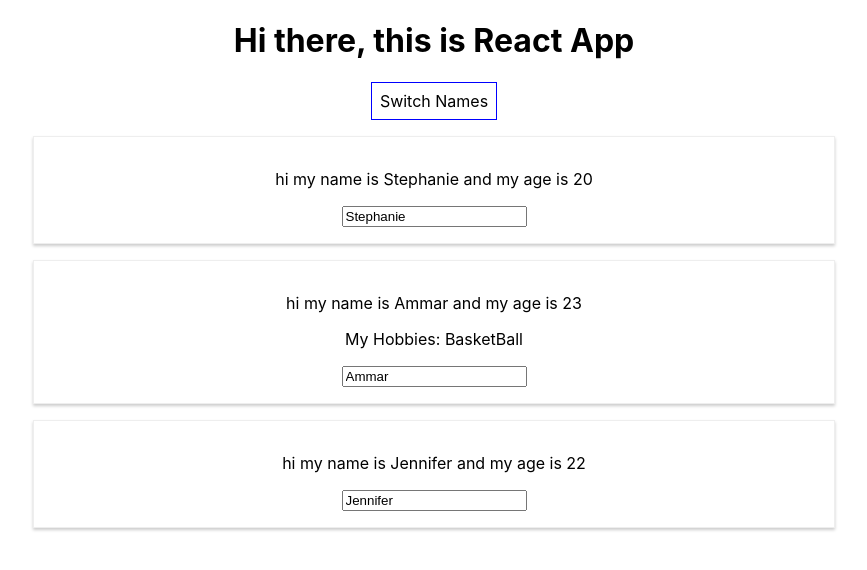
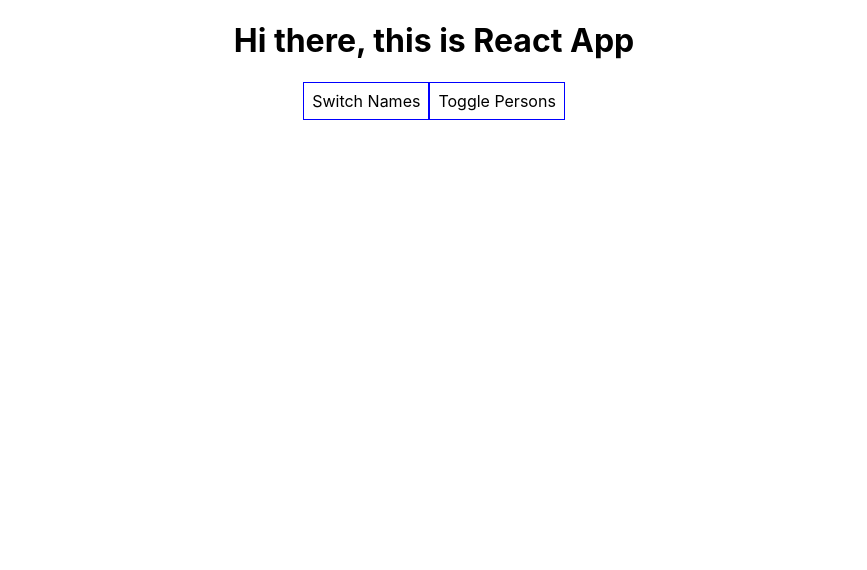
Before and after one commit to amir-sulehria/React, a React (Create React App) app in the folder basic-features/: page / in a window 1280 px wide. Shown: the top 570 px of the page, without its empty margins (206-1073 px from the left). Built offline with nearby package versions, Linux system fonts and the light colour scheme.

Commit message:
lists-conditions-lec

```diff
--- a/basic-features/src/App.js
+++ b/basic-features/src/App.js
@@ -1,4 +1,4 @@
-import React, {Component} from 'react';
+import React, { Component } from 'react';
 import './App.css';
 import Person from './Person/Person';
 
@@ -71,39 +71,96 @@ there is another method of passing arg using arrow function returning function c
 more often
 */
 
+/*2.1
+we can use conditions to show content conditionally, in example below we can show/hide persons, lets do this by wrapping content that we want
+to toggle inside div, also declare a property inside state on whose basis we'll toggle, as we know jsx is actually js so we can use js inside
+jsx using {} and then ternary operator, since ternary expression is not good choice there is another solution, undo everything done for ternary
+expression, since everything is js and we r return some jsx at end, there is one important thing to keep in mind, when react re renders,
+or decide to update the screen it execute render method and everything in block. so we'll take advantage of this behaviour an declare a
+variable where we'll decide should we store jsx in it or not.
+*/
+
+/*2.2
+in angular we use ngFor but here as we know everything is js so we'll handle list with js, let's apply list on person below, now to convert to
+array of js which is not valid jsx use map function which map on every single element of array, so we need to return something that
+can be represted using jsx so use return <Person/>. now we can apply click handler e.g. deleteNameHandler used below, but that approach has
+flaw in it, the flaw is that object and arrays are refernce type in js so if u write const persons = this.state.persons; then u r actually
+getting refernce to original array managed by react using state, good practice is to instead create a copy and then mutate it, for this use
+slice or spread operator
+*/
+
+/*2.3
+now lets take care of error we're getting since using list i.e. key prop. key prop s an important property that we should add when
+rendering some data, it's a default property react expect to find no matter on custom or non-custom components which u render through a list.
+this key property help react update list efficiently, the current approach of using indexes works, but behind scenes react has to find out
+what it actually need to adjust in overall dom by comparing with virtual dom what we'll render now to previous render. it will re render whole
+list that's very in-efficient. key property allow react to keep track of elements, it can then used to compare b/w different elements to find
+out which element change and which did'nt, so it re render only changed element not the whole list. key should be unique below is
+what we're doing before using key as refernce
+        {this.state.persons.map((person, index) => {
+          return <Person
+           name = {person.name}
+           age = {person.age}
+           click = {this.deleteNameHandler.bind(this, index)}
+           />
+        })}
+now give person property of id(unique) that'll be used as key
+since now we've id we can change name to only specific element in name change handler, use findindex to get element to alter
+*/
+
 class App extends Component {
 
   state = {
-    persons : [
-      {name: 'Stephanie', age: 20},
-      {name: 'Ammar', age: 23},
-      {name: 'Jennifer', age: 22}
-    ]
+    persons: [
+      {id: "p-001", name: 'Stephanie', age: 20 },
+      {id: "p-002", name: 'Ammar', age: 23 },
+      {id: "p-003", name: 'Jennifer', age: 22 }
+    ],
+    personToggle: false
   }
 
-  switchNameHandler = (newName)=>{
+  switchNameHandler = (newName) => {
 
     //DON'T DO THIS => this.state.persons[0].name = 'Akbar';
     this.setState({
-      persons : [
-        {name: 'Stephanie', age: 23},
-        {name: newName, age: 43},
-        {name: 'Jennifer', age: 21}
+      persons: [
+        { name: 'Stephanie', age: 23 },
+        { name: newName, age: 43 },
+        { name: 'Jennifer', age: 21 }
       ]
     });
   }
 
-  nameChangeHandler = (event)=>{
-    this.setState({
-      persons : [
-        {name: 'Stephanie', age: 23},
-        {name: 'Jennifer', age: 21},
-        {name: event.target.value, age: 43}
-      ]
+  nameChangeHandler = (event, id) => {
+
+    const personIndex = this.state.persons.findIndex(p => {
+      return p.id === id;
     });
+
+    const person = {
+      ...this.state.persons[personIndex]
+    };
+
+    person.name = event.target.value;
+    const persons = [...this.state.persons];
+    persons[personIndex] = person;
+
+    this.setState({persons: persons});
   }
 
-  render(){
+  tooglePersonHandler = () => {
+    const doesShow = this.state.personToggle;
+    this.setState({personToggle: !doesShow});
+  }
+
+  deleteNameHandler = (index) => {
+    // const persons = this.state.persons;
+    const persons = [...this.state.persons];
+    persons.splice(index, 1);
+    this.setState({persons: persons});
+  }
+
+  render() {
 
     const style = {
       backgroundColor: 'white',
@@ -113,14 +170,22 @@ class App extends Component {
       cursor: 'pointer'
     };
 
-    return(
-      <div className="App">
-        <h1>
-          Hi there, this is React App
-        </h1>
-        <button style={style} onClick = {() => this.switchNameHandler('Wasim')}>Switch Names</button>
+    let person = null;
+    if(this.state.personToggle){
+      person = (
+        <div>
 
-        <Person
+        {this.state.persons.map((person, index) => {
+          return <Person
+           name = {person.name}
+           age = {person.age}
+           key = {person.id}
+           click = {this.deleteNameHandler.bind(this, index)}
+           changed = {(event)=>this.nameChangeHandler(event, person.id)}
+           />
+        })}
+
+          {/* <Person
             name={this.state.persons[0].name}
             age={this.state.persons[0].age}
           />
@@ -136,8 +201,19 @@ class App extends Component {
             name={this.state.persons[2].name}
             age={this.state.persons[2].age}
             changed={this.nameChangeHandler}
-        />
+          /> */}
+        </div>
+      );
+    }
 
+    return (
+      <div className="App">
+        <h1>
+          Hi there, this is React App
+        </h1>
+        <button style={style} onClick={() => this.switchNameHandler('Wasim')}>Switch Names</button>
+        <button style={style} onClick={this.tooglePersonHandler}>Toggle Persons</button>
+        {person}
       </div>
     );
 
```
Also changed, not shown: basic-features/src/logo.svg (added). Lines whose indentation alone changed are shown as unchanged.
